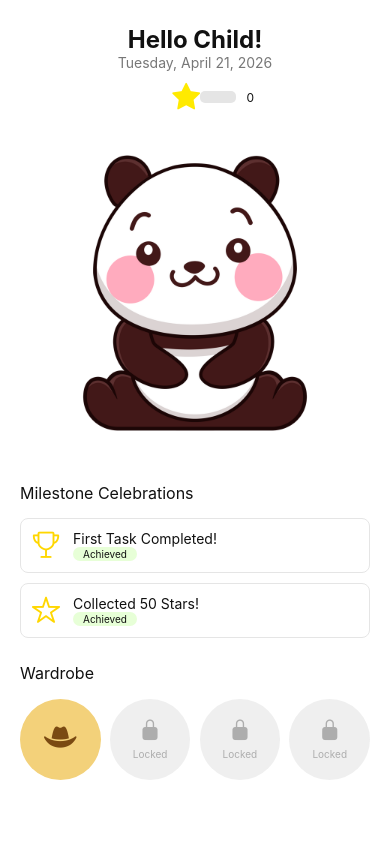
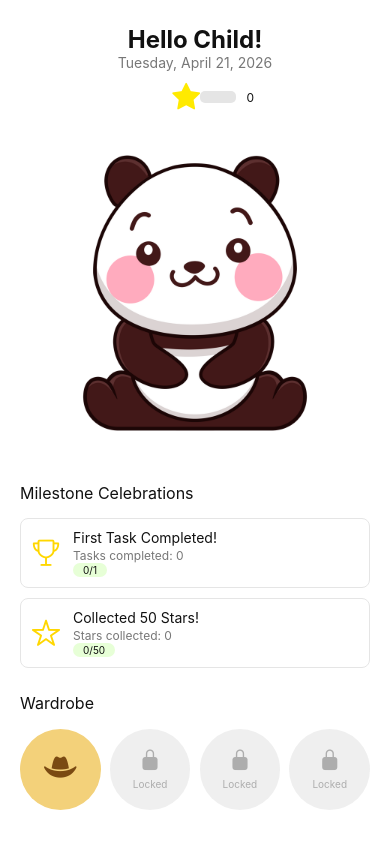
Before and after one commit to Niyah2004/Capstone4901, a React Native app in the folder habitat-app/: screen /ChildHome in a window 390 px wide. Built offline with nearby package versions, Linux system fonts and the light colour scheme; what react-native-worklets would draw is missing.

Commit message:
to be removed

```diff
--- a/habitat-app/app.json
+++ b/habitat-app/app.json
@@ -2,6 +2,7 @@
   "expo": {
     "name": "habitat-app",
     "slug": "habitat-app",
+    "scheme": "phiktionhabitat",
     "version": "1.0.0",
     "orientation": "portrait",
     "icon": "./assets/icon.png",
@@ -16,9 +17,16 @@
       "**/*"
     ],
     "ios": {
-      "supportsTablet": true
+      "bundleIdentifier": "phiktion.habitat.ios",
+      "googleServicesFile": "./GoogleService-Info(1).plist",
+      "supportsTablet": true,
+      "infoPlist": {
+        "ITSAppUsesNonExemptEncryption": false
+      }
     },
     "android": {
+      "package": "phiktion.Habitat.android",
+      "googleServicesFile": "./google-services.json",
       "adaptiveIcon": {
         "foregroundImage": "./assets/adaptive-icon.png",
         "backgroundColor": "#008000"
@@ -28,7 +36,13 @@
       "favicon": "./assets/favicon.png"
     },
     "plugins": [
-      "expo-font"
-    ]
+      "expo-font",
+      "@react-native-firebase/app"
+    ],
+    "extra": {
+      "eas": {
+        "projectId": "efc97838-1ba1-40a1-9f48-0aef6433ff78"
+      }
+    }
   }
 }
--- a/habitat-app/package.json
+++ b/habitat-app/package.json
@@ -17,7 +17,8 @@
   "description": "",
   "devDependencies": {
     "@expo/cli": "^54.0.8",
-    "baseline-browser-mapping": "^2.9.18"
+    "baseline-browser-mapping": "^2.9.18",
+    "eas-cli": "^16.32.0"
   },
   "dependencies": {
     "@expo-google-fonts/inter": "^0.4.2",
@@ -25,7 +26,7 @@
     "@expo/vector-icons": "^15.0.3",
     "@react-native-async-storage/async-storage": "2.2.0",
     "@react-native-community/datetimepicker": "8.4.4",
-    "@react-native-community/slider": "^5.1.2",
+    "@react-native-community/slider": "5.0.1",
     "@react-native-firebase/analytics": "^23.4.1",
     "@react-native-firebase/app": "^23.4.1",
     "@react-native-firebase/auth": "^23.4.1",
@@ -38,6 +39,7 @@
     "@react-navigation/native-stack": "^7.3.28",
     "date-fns": "^4.1.0",
     "expo": "~54.0.33",
+    "expo-dev-client": "~6.0.20",
     "expo-font": "~14.0.11",
     "expo-image-picker": "~17.0.10",
     "expo-linear-gradient": "~15.0.8",
--- a/habitat-app/screens/ChildHome.js
+++ b/habitat-app/screens/ChildHome.js
@@ -9,6 +9,7 @@ import { collection, query, where, getDocs, doc, onSnapshot } from "firebase/fir
 import { db } from "../firebaseConfig";
 import { getAuth } from "firebase/auth";
 import { useTheme } from "../theme/ThemeContext";
+import analytics from "@react-native-firebase/analytics";
 
 export default function ChildHome() {
     const [childName, setChildName] = useState("");
@@ -16,7 +17,11 @@ export default function ChildHome() {
     const [avatar, setAvatar] = useState("panda"); // default avatar
     const [loading, setLoading] = useState(true);
     const [childPoints, setChildPoints] = useState(0);
+    const [lifetimeStars, setLifetimeStars] = useState(0);
+    const [completedTaskCount, setCompletedTaskCount] = useState(0);
+    const [childDocId, setChildDocId] = useState(null);
     const [hatEquipped, setHatEquipped] = useState(false);
+    const achievedMilestonesRef = useRef({ firstTask: false, stars50: false });
     const progress = useRef(new Animated.Value(0)).current;
     const MAX_POINTS = 300;
     const { theme } = useTheme();
@@ -41,10 +46,12 @@ export default function ChildHome() {
                     setChildName(data.fullName || "");
                     setChildPreferredName(data.preferredName || "");
                     setAvatar(data.avatar || "panda");
+                    setChildDocId(querySnapshot.docs[0].id);
                 } else {
                     setChildName("");
                     setChildPreferredName("");
                     setAvatar("panda");
+                    setChildDocId(null);
                 }
                 setLoading(false);
             } catch (error) {
@@ -52,6 +59,7 @@ export default function ChildHome() {
                 setChildName("");
                 setChildPreferredName("");
                 setAvatar("panda");
+                setChildDocId(null);
                 setLoading(false);
             }
         };
@@ -74,9 +82,11 @@ export default function ChildHome() {
         const childPointsRef = doc(db, "childPoints", user.uid);
         const unsub = onSnapshot(childPointsRef, (snap) => {
             const data = snap.exists() ? snap.data() : {};
-            const points = data.points ?? data.stars ?? data.totalPoints ?? 0;
-            setChildPoints(points);
-            const clamped = Math.max(0, Math.min(MAX_POINTS, points));
+            const balance = data.points ?? data.stars ?? data.totalPoints ?? 0;
+            const totalCollected = data.totalPoints ?? balance;
+            setChildPoints(balance);
+            setLifetimeStars(totalCollected);
+            const clamped = Math.max(0, Math.min(MAX_POINTS, balance));
             Animated.timing(progress, {
                 toValue: clamped,
                 duration: 600,
@@ -86,6 +96,87 @@ export default function ChildHome() {
 
         return () => unsub();
     }, [progress]);
+
+    useEffect(() => {
+        const user = getAuth().currentUser;
+        if (!user) {
+            setCompletedTaskCount(0);
+            return;
+        }
+
+        let completedByUidIds = new Set();
+        let completedByChildDocIds = new Set();
+        const unsubs = [];
+
+        const syncCompletedCount = () => {
+            const merged = new Set([...completedByUidIds, ...completedByChildDocIds]);
+            setCompletedTaskCount(merged.size);
+        };
+
+        const completedByUidQuery = query(
+            collection(db, "tasks"),
+            where("completedByChildId", "==", user.uid),
+            where("verified", "==", true)
+        );
+
+        unsubs.push(
+            onSnapshot(completedByUidQuery, (snap) => {
+                completedByUidIds = new Set(snap.docs.map((taskDoc) => taskDoc.id));
+                syncCompletedCount();
+            })
+        );
+
+        if (childDocId) {
+            const completedByChildDocQuery = query(
+                collection(db, "tasks"),
+                where("childId", "==", childDocId),
+                where("verified", "==", true)
+            );
+
+            unsubs.push(
+                onSnapshot(completedByChildDocQuery, (snap) => {
+                    completedByChildDocIds = new Set(snap.docs.map((taskDoc) => taskDoc.id));
+                    syncCompletedCount();
+                })
+            );
+        } else {
+            completedByChildDocIds = new Set();
+            syncCompletedCount();
+        }
+
+        return () => {
+            unsubs.forEach((unsub) => {
+                try { if (typeof unsub === "function") unsub(); } catch {}
+            });
+        };
+    }, [childDocId]);
+
+    const firstTaskAchieved = completedTaskCount >= 1;
+    const stars50Achieved = lifetimeStars >= 50;
+
+    useEffect(() => {
+        const logMilestone = async (milestoneId) => {
+            try {
+                await analytics().logEvent("milestone_achieved", {
+                    milestone_id: milestoneId,
+                    tasks_completed: completedTaskCount,
+                    stars_collected: lifetimeStars,
+                });
+            } catch (error) {
+                console.warn("Analytics milestone logging skipped:", error?.message || error);
+            }
+        };
+
+        if (firstTaskAchieved && !achievedMilestonesRef.current.firstTask) {
+            achievedMilestonesRef.current.firstTask = true;
+            logMilestone("first_task_completed");
+        }
+
+        if (stars50Achieved && !achievedMilestonesRef.current.stars50) {
+            achievedMilestonesRef.current.stars50 = true;
+            logMilestone("stars_50_collected");
+        }
+    }, [firstTaskAchieved, stars50Achieved, completedTaskCount, lifetimeStars]);
     // Map avatar id to image
     const avatarImages = {
         panda: require("../assets/panda.png"),
@@ -164,14 +255,24 @@ export default function ChildHome() {
                         <Ionicons name="trophy-outline" style={{ color: "#ffd700", fontSize: 30 }} />
                         <View style={{ marginLeft: 2 }}>
                             <Text style={[styles.milestoneText, { color: colors.text }]}>First Task Completed!</Text>
-                            <Text style={[styles.milestoneStatus, { color: colors.text }]}>Achieved</Text>
+                            <Text style={[styles.milestoneSubtext, { color: colors.muted }]}>
+                                Tasks completed: {completedTaskCount}
+                            </Text>
+                            <Text style={[styles.milestoneStatus, { color: colors.text }]}>
+                                {firstTaskAchieved ? "Achieved" : `${Math.min(completedTaskCount, 1)}/1`}
+                            </Text>
                         </View>
                     </View>
                     <View style={[styles.milestone, { borderColor: colors.border, backgroundColor: colors.card }]}>
                         <Ionicons name="star-outline" style={{ color: "#ffd700", fontSize: 30 }} />
                         <View style={{ marginLeft: 2 }}>
                             <Text style={[styles.milestoneText, { color: colors.text }]}>Collected 50 Stars!</Text>
-                            <Text style={[styles.milestoneStatus, { color: colors.text }]}>Achieved</Text>
+                            <Text style={[styles.milestoneSubtext, { color: colors.muted }]}>
+                                Stars collected: {lifetimeStars}
+                            </Text>
+                            <Text style={[styles.milestoneStatus, { color: colors.text }]}>
+                                {stars50Achieved ? "Achieved" : `${Math.min(lifetimeStars, 50)}/50`}
+                            </Text>
                         </View>
                     </View>
 
@@ -225,6 +326,7 @@ const styles = StyleSheet.create({
     subtitle: { fontSize: 16, color: "#2d2d2d", marginTop: 20, marginBottom: 10, textAlign: "left" },
     milestone: { flexDirection: "row", marginVertical: 5, borderColor: "#ccc", borderWidth: .5, borderRadius: 8, padding: 10, alignItems: "center" },
     milestoneText: { marginLeft: 10, fontSize: 14, color: "#333" },
+    milestoneSubtext: { marginLeft: 10, marginTop: 2, fontSize: 12, color: "#666" },
     milestoneStatus: { marginLeft: 10,fontSize: 10, color: "#666", backgroundColor: "#e7ffd7ff", paddingVertical: 1, paddingHorizontal: 10, borderRadius: 10, textAlign: "center", alignSelf: "flex-start" },
     wardrobeRow: { flexDirection: "row", flexWrap: "wrap", justifyContent: "space-between", marginTop: 6 },
     wardrobeItem: { width: "23%", aspectRatio: 1, borderRadius: 999, alignItems: "center", justifyContent: "center", marginBottom: 10 },
```
Also changed, not shown: habitat-app/eas.json (added, +21 -0 lines), habitat-app/google-services.json (added, +29 -0 lines), 2 other files (tests, documents, lock files or other folders).
